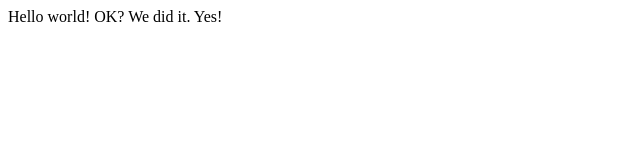
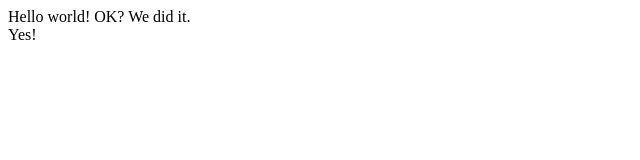
Before and after one commit to kkoba23/kkoba23.github.io, a plain HTML site: page index.html in a window 1280 px wide. Shown: the full height of the page, 0-640 px from the left. Drawn offline with Linux system fonts and the light colour scheme.

Commit message:
Update index.html

```diff
--- a/index.html
+++ b/index.html
@@ -6,7 +6,7 @@
 </head>
 <body>
 Hello world! OK?
-We did it.
+We did it.<br>
 Yes!
 </body>
 </html>
```
